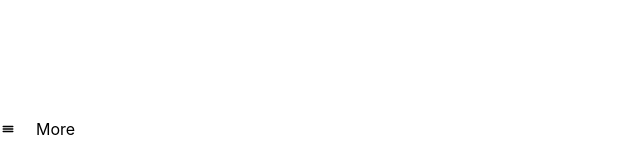
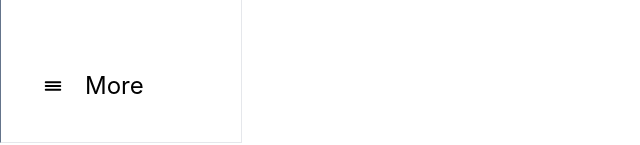
Before and after one commit to alturist-su/SocialMediaFrontend, a React (Create React App) app: page / in a window 1280 px wide. Shown: the part 659-804 px from the top of the page, without its empty margins (0-640 px from the left). Built offline with nearby package versions, Linux system fonts and the light colour scheme.

Commit message:
Sidebar Updation

```diff
--- a/src/Components/Sidebar/Sidebar.jsx
+++ b/src/Components/Sidebar/Sidebar.jsx
@@ -5,10 +5,10 @@ import { menu } from './SidebarConfig';
 const Sidebar = () => {
   return (
     <div className='sticky top-0 h-[100vh]'>
-        <div className='flex flex-col justify-between h-full'>
+        <div className='flex flex-col justify-between h-full px-10'>
             <div>
             <div>
-                <img className='w-40' src="https://assets.turbologo.com/blog/en/2019/09/19084953/instagram-logo-illustration-958x575.png" alt='' />
+                <img className='w-40' src="https://1000logos.net/wp-content/uploads/2017/02/Logo-Instagram.png" alt='' />
             </div>
             <div className='mt-10'>
                 {menu.map((item)=>
@@ -19,7 +19,7 @@ const Sidebar = () => {
                 )}
             </div>
             </div>
-            <div className='flex items-center cursor-pointer'>
+            <div className='flex items-center cursor-pointer pb-10 text-2xl'>
             <IoReorderThree />
             <p className='ml-5'>More</p>
         </div>
--- a/src/Pages/Router/Router.jsx
+++ b/src/Pages/Router/Router.jsx
@@ -6,11 +6,11 @@ import HomePage from '../HomePage/HomePage'
 const Router = () => {
   return (
     <div>
-        <div>
-            <div className='flex'>
+        <div className='flex'>
+            <div className='width-[20%] border border-l-slate-500'>
                 <Sidebar/>
             </div>
-            <div className='flex'>
+            <div>
                 <Routes>
                     <Route path="/" element={<HomePage/>}></Route>
                 </Routes>
```
